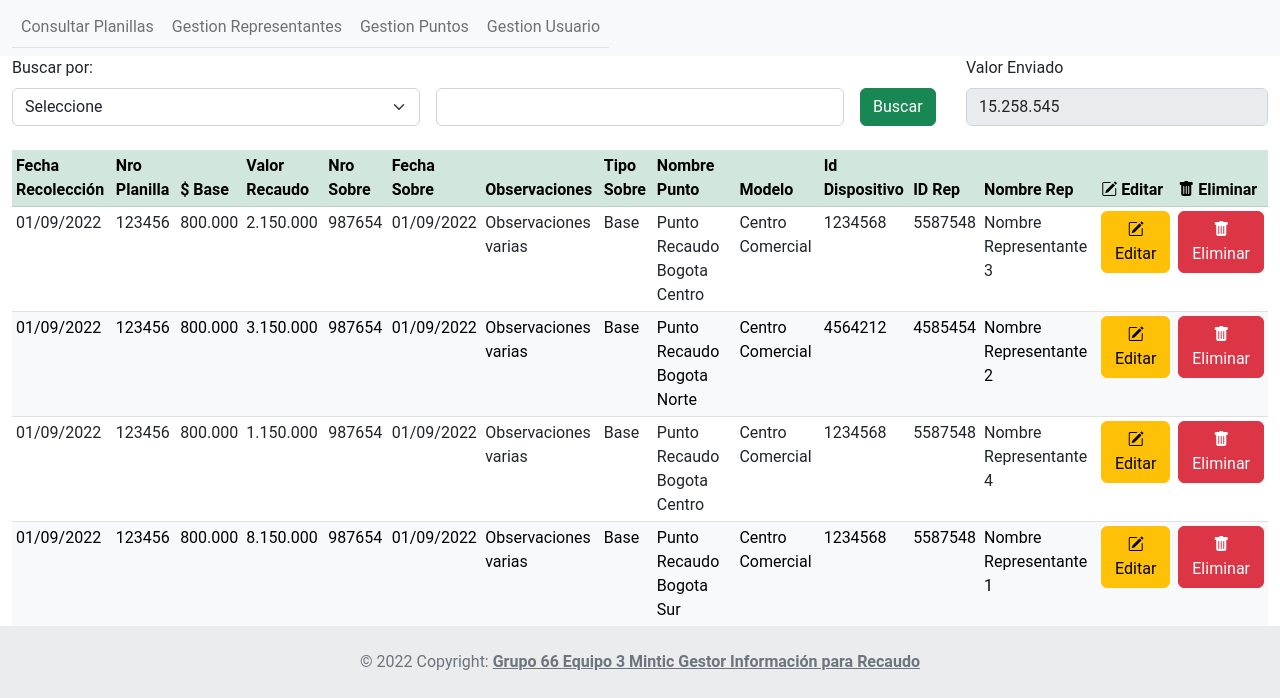
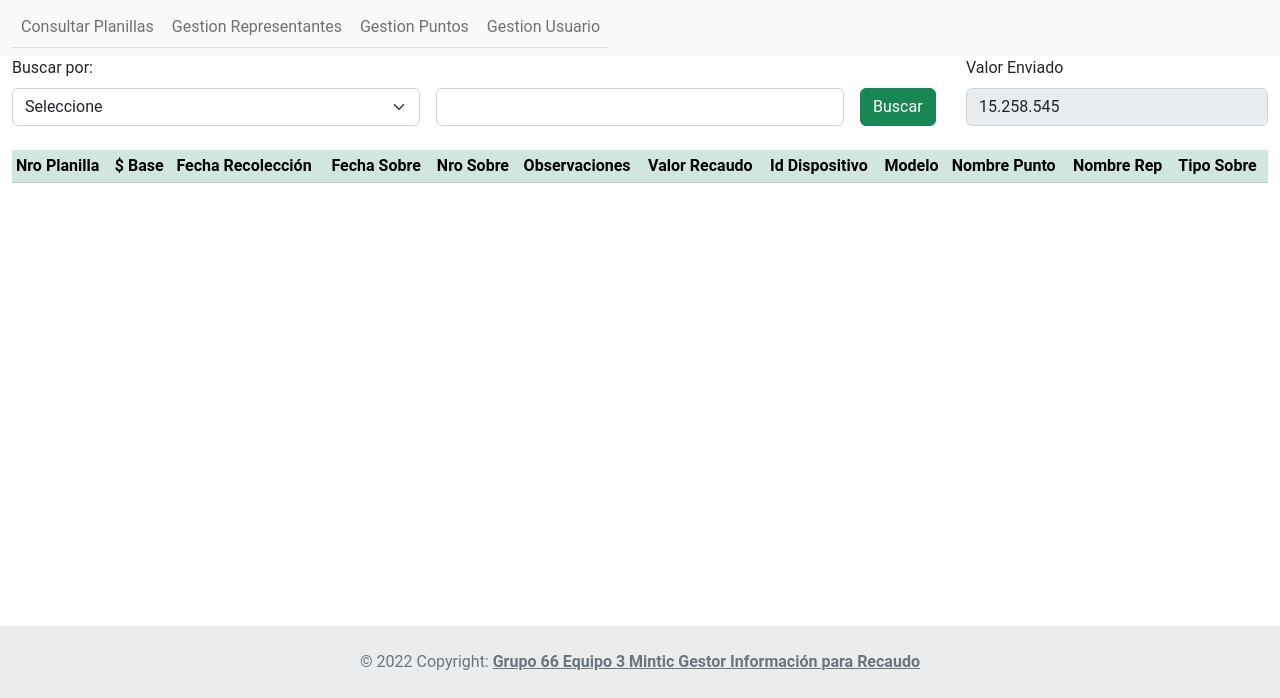
Before and after one commit to Edison-Castro/Grupo-66-Equipo-3-Mintic, a plain HTML site: page FrontEnd/inicioLiderRecaudo.html in a window 1280 px wide. Shown: the part 102-800 px from the top of the page. Drawn offline with nearby package versions, Linux system fonts and the light colour scheme; no server answers; files whose address does not match are found by name.

Commit message:
Consulta planillas lider

```diff
--- a/FrontEnd/inicioLiderRecaudo.html
+++ b/FrontEnd/inicioLiderRecaudo.html
@@ -142,92 +142,22 @@
           <table class="table table-hover table-sm">
             <thead>
               <tr class="table-success">
-                <th>Fecha Recolección</th>
                 <th>Nro Planilla</th>
                 <th>$ Base</th>
+                <th>Fecha Recolección</th>
+                <th>Fecha Sobre</th>
+                <th>Nro Sobre</th>
+                <th>Observaciones</th>
                 <th>Valor Recaudo</th>
-                <th>Nro Sobre</th>
-                <th>Fecha Sobre</th>
-                <th>Observaciones</th>
+                <th>Id Dispositivo</th>
+                <th>Modelo</th>
+                <th>Nombre Punto</th>
+                <th>Nombre Rep</th>
                 <th>Tipo Sobre</th>
-                <th>Nombre Punto</th>
-                <th>Modelo</th>
-                <th>Id Dispositivo</th>
-                <th>ID Rep</th>
-                <th>Nombre Rep</th>
-                <th><i class="bi bi-pencil-square"></i> Editar</th>
-                <th><i class="bi bi-trash-fill"></i> Eliminar</th>
               </tr>
             </thead>
-            <tbody>
-              <tr>
-                <td>01/09/2022</td>
-                <td>123456</td>
-                <td>800.000</td>
-                <td>2.150.000</td>
-                <td>987654</td>
-                <td>01/09/2022</td>
-                <td>Observaciones varias</td>
-                <td>Base</td>
-                <td>Punto Recaudo Bogota Centro</td>
-                <td>Centro Comercial</td>
-                <td>1234568</td>
-                <td>5587548</td>
-                <td>Nombre Representante 3</td>
-                <th><button type="button" class="btn btn-warning"><i class="bi bi-pencil-square p-1"></i>Editar</button></th>
-                <th><button type="button" class="btn btn-danger"><i class="bi bi-trash-fill p-1"></i>Eliminar</button></th>
-              </tr>
-              <tr class="table-light">
-                <td>01/09/2022</td>
-                <td>123456</td>
-                <td>800.000</td>
-                <td>3.150.000</td>
-                <td>987654</td>
-                <td>01/09/2022</td>
-                <td>Observaciones varias</td>
-                <td>Base</td>
-                <td>Punto Recaudo Bogota Norte</td>
-                <td>Centro Comercial</td>
-                <td>4564212</td>
-                <td>4585454</td>
-                <td>Nombre Representante 2</td>
-                <th><button type="button" class="btn btn-warning"><i class="bi bi-pencil-square p-1"></i>Editar</button></th>
-                <th><button type="button" class="btn btn-danger"><i class="bi bi-trash-fill p-1"></i>Eliminar</button></th>
-              </tr>
-              <tr>
-                <td>01/09/2022</td>
-                <td>123456</td>
-                <td>800.000</td>
-                <td>1.150.000</td>
-                <td>987654</td>
-                <td>01/09/2022</td>
-                <td>Observaciones varias</td>
-                <td>Base</td>
-                <td>Punto Recaudo Bogota Centro</td>
-                <td>Centro Comercial</td>
-                <td>1234568</td>
-                <td>5587548</td>
-                <td>Nombre Representante 4</td>
-                <th><button type="button" class="btn btn-warning"><i class="bi bi-pencil-square p-1"></i>Editar</button></th>
-                <th><button type="button" class="btn btn-danger"><i class="bi bi-trash-fill p-1"></i>Eliminar</button></th>
-              </tr>
-              <tr class="table-light">
-                <td>01/09/2022</td>
-                <td>123456</td>
-                <td>800.000</td>
-                <td>8.150.000</td>
-                <td>987654</td>
-                <td>01/09/2022</td>
-                <td>Observaciones varias</td>
-                <td>Base</td>
-                <td>Punto Recaudo Bogota Sur</td>
-                <td>Centro Comercial</td>
-                <td>1234568</td>
-                <td>5587548</td>
-                <td>Nombre Representante 1</td>
-                <th><button type="button" class="btn btn-warning"><i class="bi bi-pencil-square p-1"></i>Editar</button></th>
-                <th><button type="button" class="btn btn-danger"><i class="bi bi-trash-fill p-1"></i>Eliminar</button></th>
-              </tr>
+            <tbody id="tableBody_planilla">
+
             </tbody>
           </table>
         </div>
@@ -264,5 +194,6 @@
     <!-- script js -->
     <script src="/proyecto_web/assets/js/rellenarRep.js"></script>
     <script src="/proyecto_web/assets/js/index.js"></script>
+    <script src="assets/js/indexPlanillas.js"></script>
   </body>
 </html>
```
